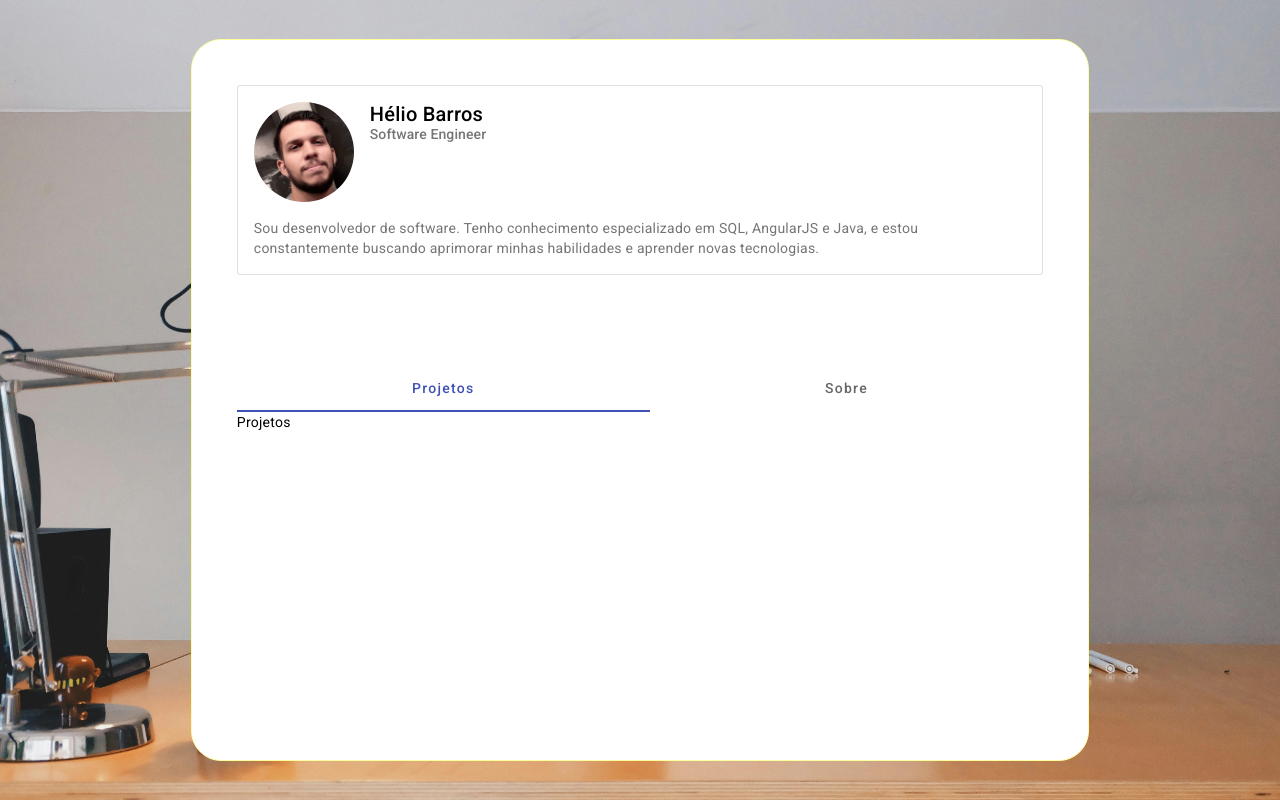
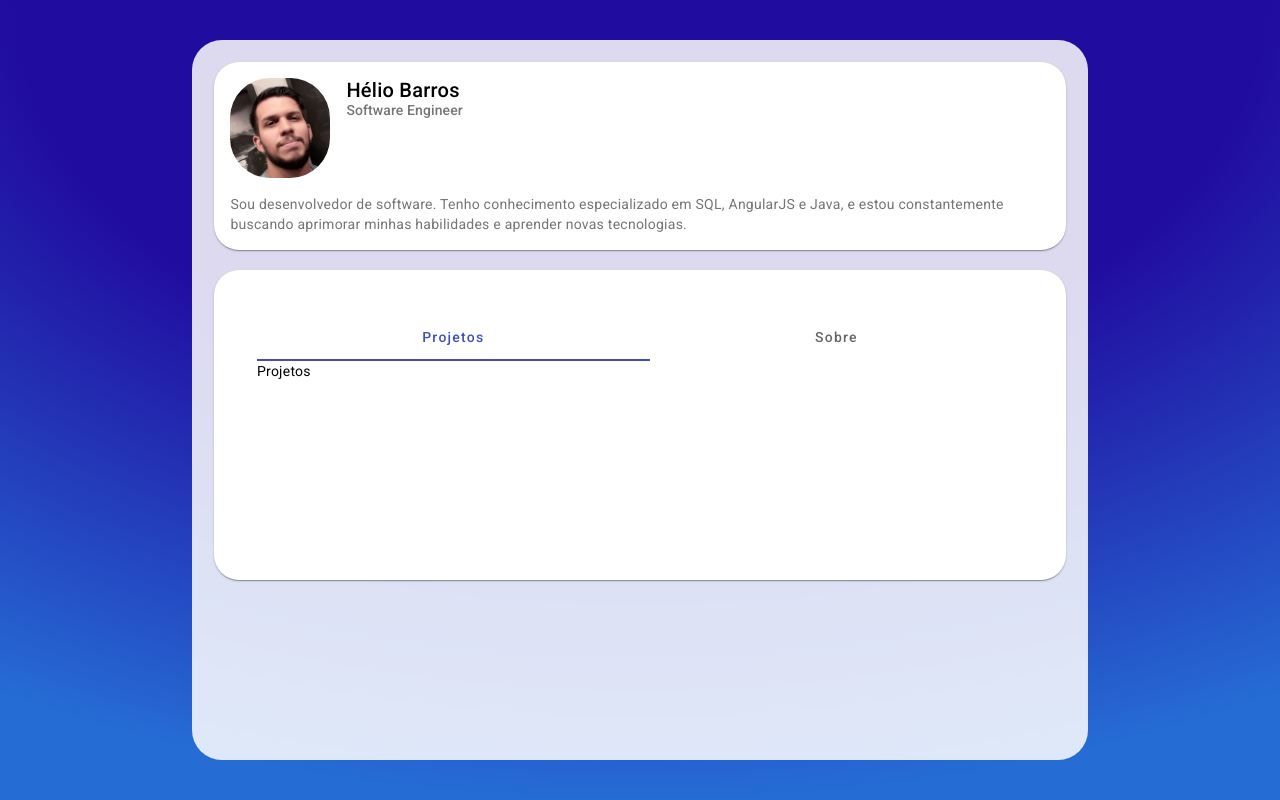
Before and after one commit to heliovictor98/mepersonsite, an Angular app: page / in a window 1280 px wide. Built offline with nearby package versions, Linux system fonts and the light colour scheme.

Commit message:
Templait-new

```diff
--- a/src/app/home/home.component.html
+++ b/src/app/home/home.component.html
@@ -2,10 +2,15 @@
   <div class="background">
     <div class="container">
       <app-title-name></app-title-name>
+      <br>
+      <mat-card class="example-card">
+        <mat-tab-group class="tab" >
+          <mat-tab label="Projetos">Projetos</mat-tab>
+          <mat-tab label="Sobre"><app-about></app-about></mat-tab>
+        </mat-tab-group>
+      </mat-card>
     </div>
-    <mat-tab-group class="tab" >
-      <mat-tab label="Projetos">Projetos</mat-tab>
-      <mat-tab label="Sobre"><app-about></app-about></mat-tab>
-    </mat-tab-group>
+
+
   </div>
 </div>
--- a/src/app/home/home.component.scss
+++ b/src/app/home/home.component.scss
@@ -1,8 +1,8 @@
 .background{
   border-radius: 30px;
-  border:solid, 0.5px;
-  border-color: rgb(253, 255, 156);
-  background-color: rgb(255, 255, 255);
+  //border:solid, 0.5px;
+  //border-color: rgb(253, 255, 156);
+  background-color: rgba(255, 255, 255, 0.849);
   width: 70%;
   height: 90%;
   //opacity:80%;
@@ -14,7 +14,7 @@
 }
 
 .container{
-  padding: 5%;
+  padding: 2.5%;
 }
 
 .body2{
@@ -23,13 +23,20 @@
   align-items: center;
   width: 100%;
   height: 100vh; /* Ajusta a altura para cobrir toda a viewport */
-  background-image: url('../../assets/photo/back-photo.jpg');
-  background-size: cover; /* Ajusta a imagem para cobrir todo o elemento */
-  background-position: center; /* Centraliza a imagem no elemento */
-  background-repeat: no-repeat; /* Evita a repetição da imagem */
-  margin: 0; /* Remove qualquer margem padrão */
+  height: 100vh;
+  margin: 0;
+  background-image: radial-gradient(100% 100% at 50% 0, #210CA0 48.71%, #266CD5 100%);
 }
 
 .tab{
 padding: 5%;
 }
+
+.card-body{
+  padding: 10px;
+}
+
+.example-card{
+  border-radius: 25px;
+  height: 310px;
+}
--- a/src/app/title-name/title-name.component.html
+++ b/src/app/title-name/title-name.component.html
@@ -1,4 +1,4 @@
-<mat-card class="example-card" appearance="outlined">
+<mat-card class="example-card">
   <mat-card-header>
     <div mat-card-avatar class="example-header-image"></div>
     <mat-card-title>Hélio Barros</mat-card-title>
--- a/src/app/title-name/title-name.component.scss
+++ b/src/app/title-name/title-name.component.scss
@@ -3,8 +3,13 @@
   background-size: cover;
   width: 100px;
   height: 100px;
+  border-radius: 40px;
 }
 
 .color-text{
-color: #757575;
+  color: #757575;
 }
+
+.example-card{
+  border-radius: 25px;
+}
```
